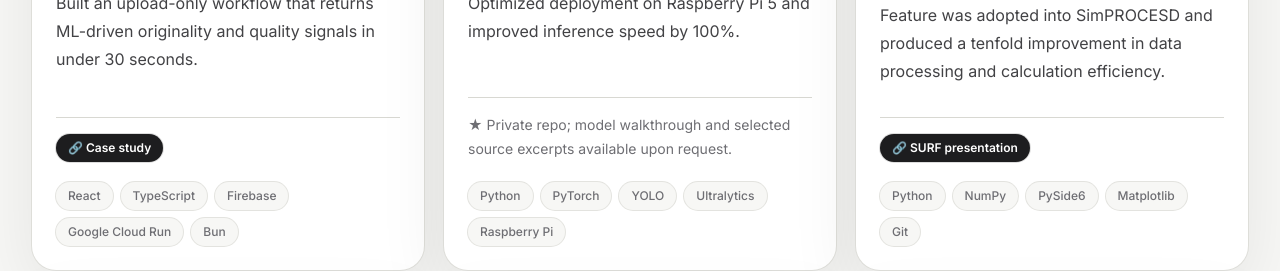
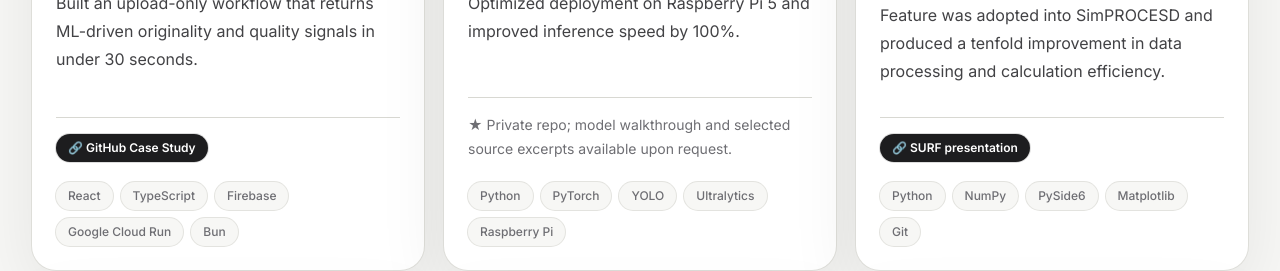
Before and after one commit to KevinS0402/selfPortfolio, a Next.js app: page / in a window 1280 px wide. Shown: the part 2200-2471 px from the top of the page. Built offline with nearby package versions, Linux system fonts and the light colour scheme.

Commit message:
Update SongSearch proof link label

```diff
--- a/src/data/projects.ts
+++ b/src/data/projects.ts
@@ -28,7 +28,7 @@ export const projects: Project[] = [
     stack: ["React", "TypeScript", "Firebase", "Google Cloud Run", "Bun"],
     links: [
       {
-        label: "Case study",
+        label: "GitHub Case Study",
         href: "https://github.com/KevinS0402/SongSearchCaseStudy",
       },
     ],
```
